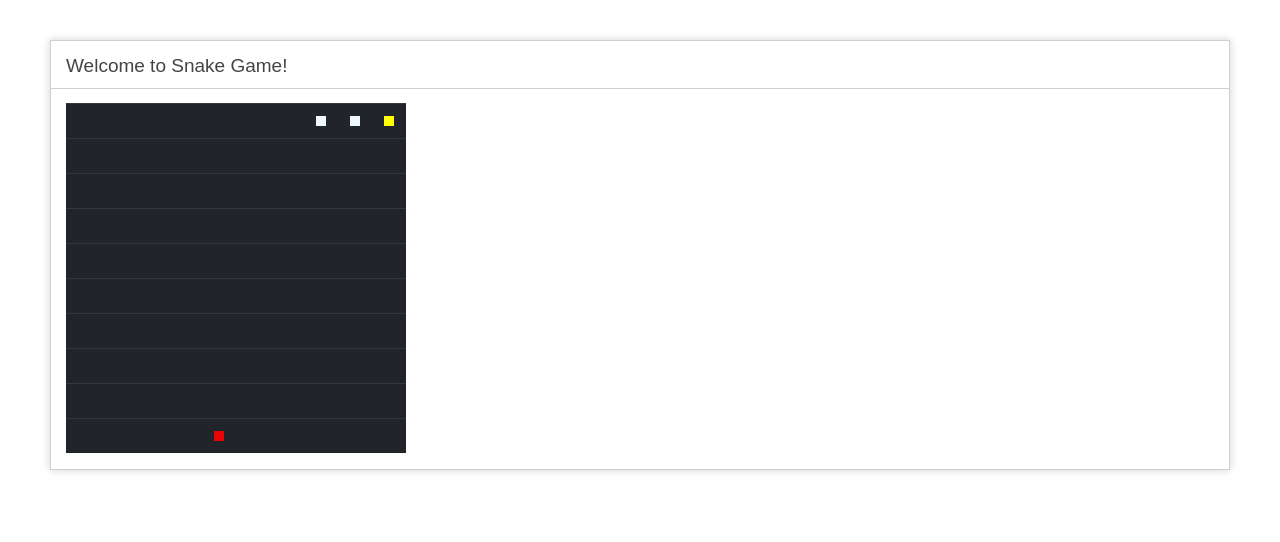
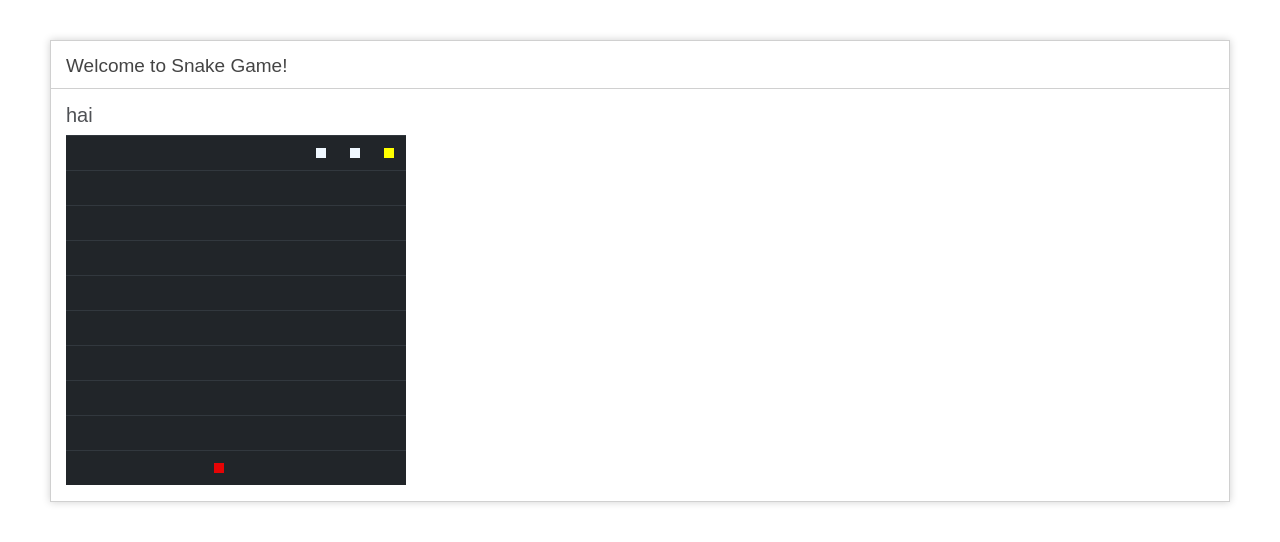
Before and after one commit to Gabrielezi0/snakegame, a PHP site: page / in a window 1280 px wide. Shown: the top 542 px of the page. Run offline with PHP 8.4, Linux system fonts and the light colour scheme; some libraries are stand-ins or nearby versions.

Commit message:
updated index

```diff
--- a/index.php
+++ b/index.php
@@ -74,6 +74,7 @@
 
 
 	<div id="body">
+	<h5>hai</h5>
 		<table class="table table-dark" style="width: 100px;height:100px;"><tbody>
 		<?php
 			for($i=0;$i<10;$i++)
```
